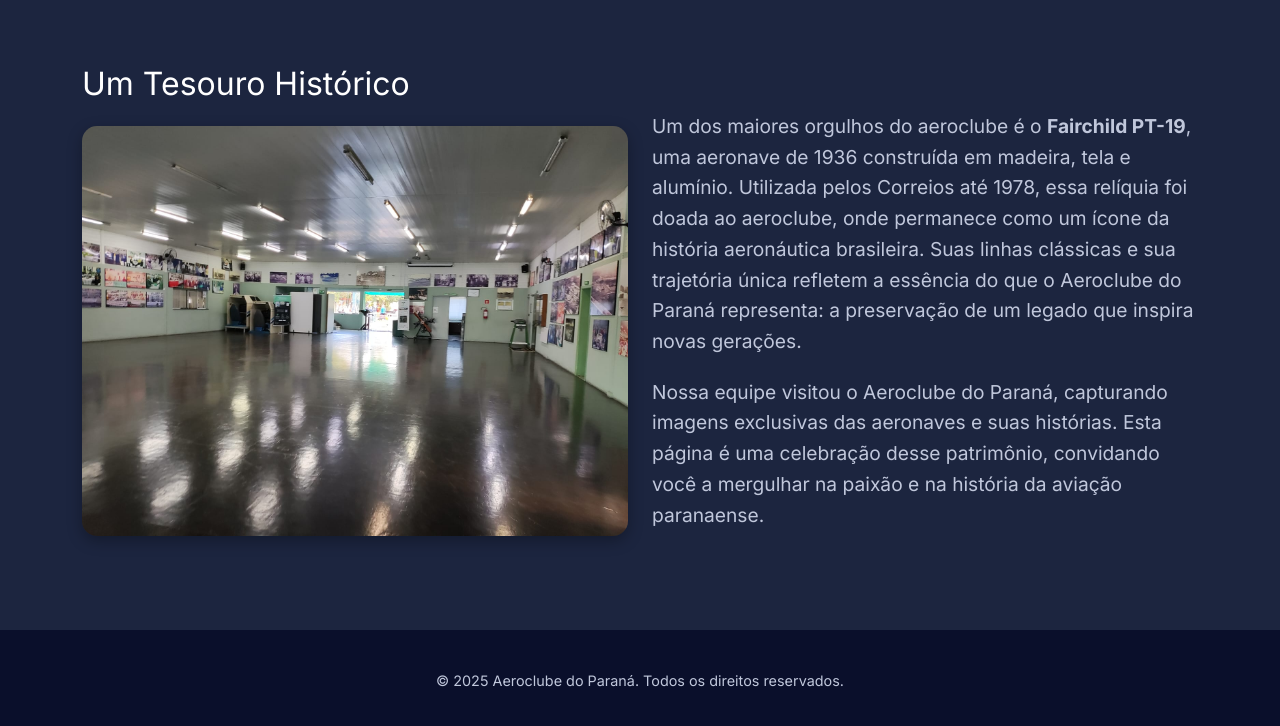
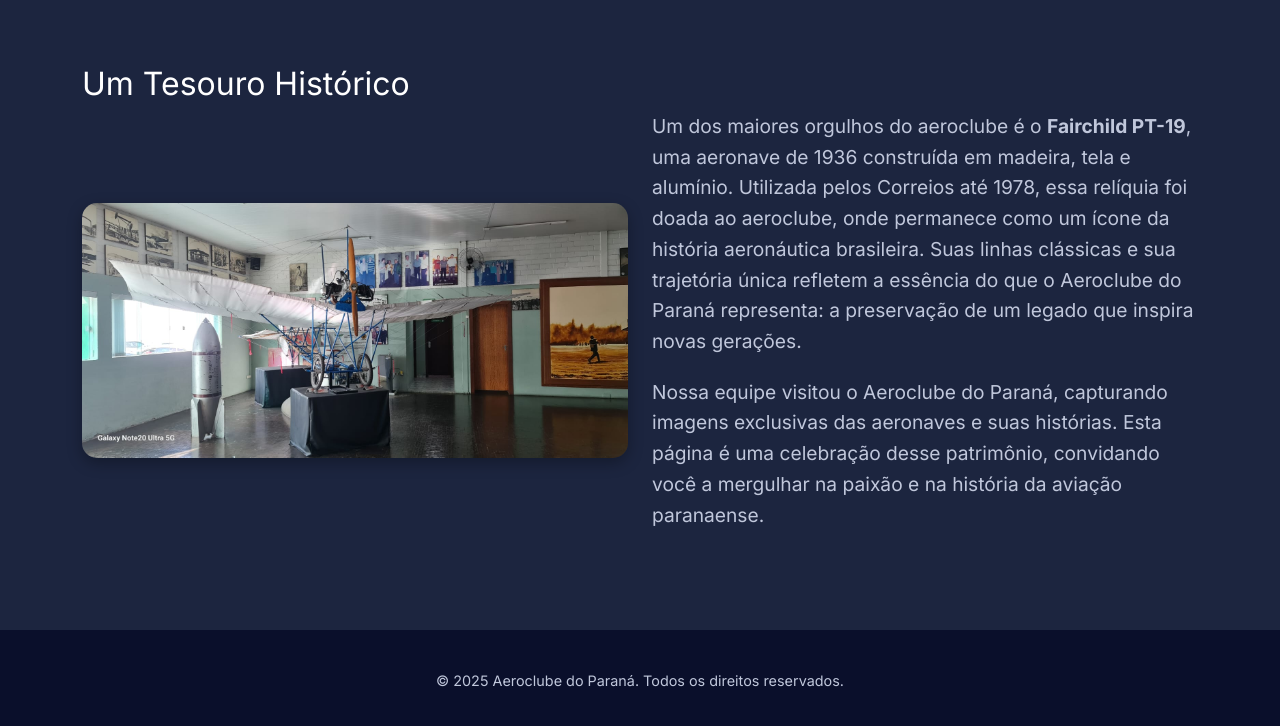
Before and after one commit to Alien-Bancks/Aeroclube, a plain HTML site: page historia.html in a window 1280 px wide. Shown: the part 1498-2224 px from the top of the page. Drawn offline with nearby package versions, Linux system fonts and the light colour scheme.

Commit message:
Update historia.html

```diff
--- a/historia.html
+++ b/historia.html
@@ -61,7 +61,7 @@
       <h2 class="section-subtitle">Um Tesouro Histórico</h2>
       <div class="row align-items-center fade-in">
         <div class="col-lg-6">
-          <img src="images/interior.jfif" class="historia-img" alt="Fairchild PT-19">
+          <img src="images/aviaointerior.jfif" class="historia-img" alt="Fairchild PT-19">
         </div>
         <div class="col-lg-6">
           <p class="historia-text">Um dos maiores orgulhos do aeroclube é o <strong>Fairchild PT-19</strong>, uma aeronave de 1936 construída em madeira, tela e alumínio. Utilizada pelos Correios até 1978, essa relíquia foi doada ao aeroclube, onde permanece como um ícone da história aeronáutica brasileira. Suas linhas clássicas e sua trajetória única refletem a essência do que o Aeroclube do Paraná representa: a preservação de um legado que inspira novas gerações.</p>
```
